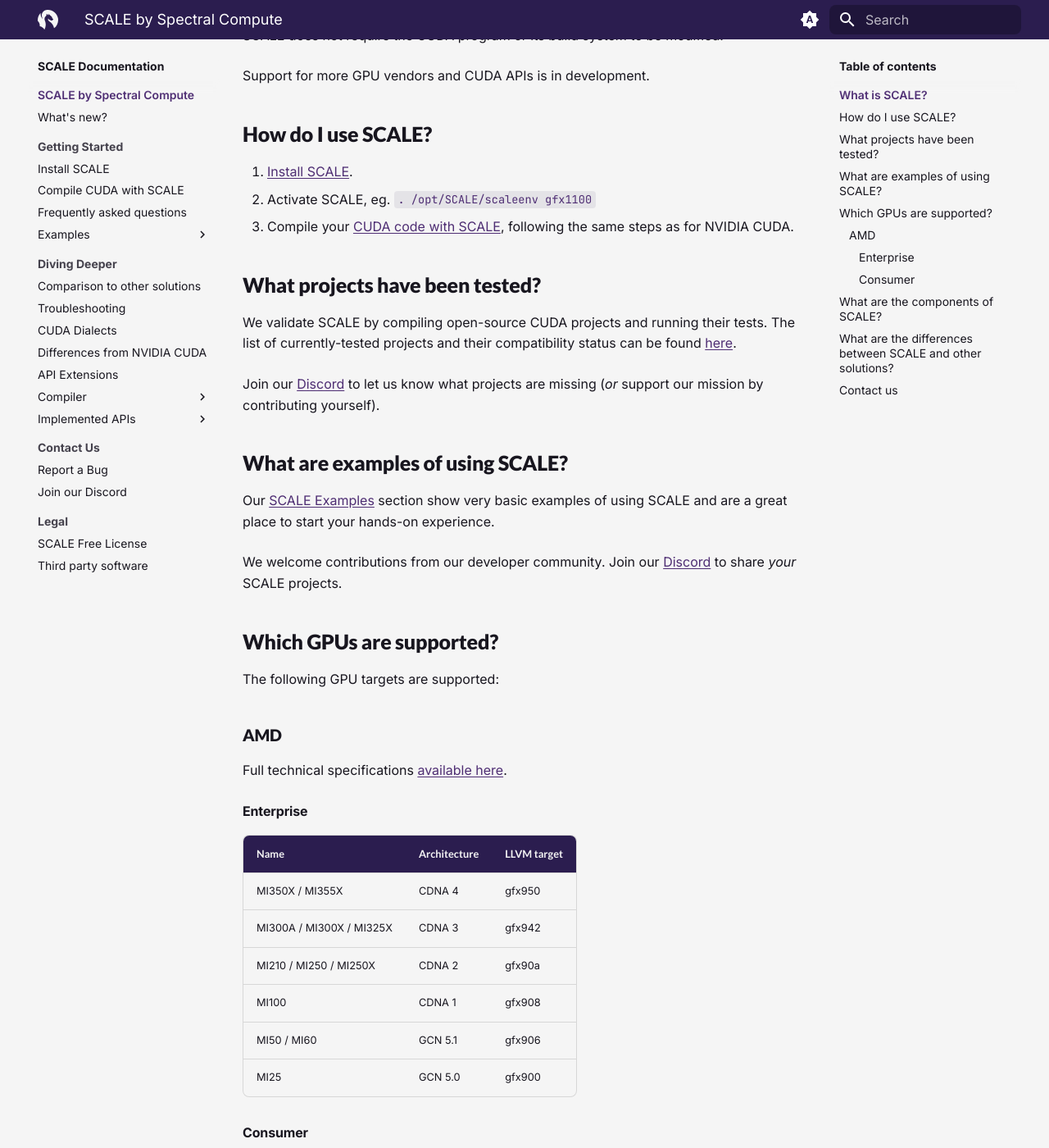
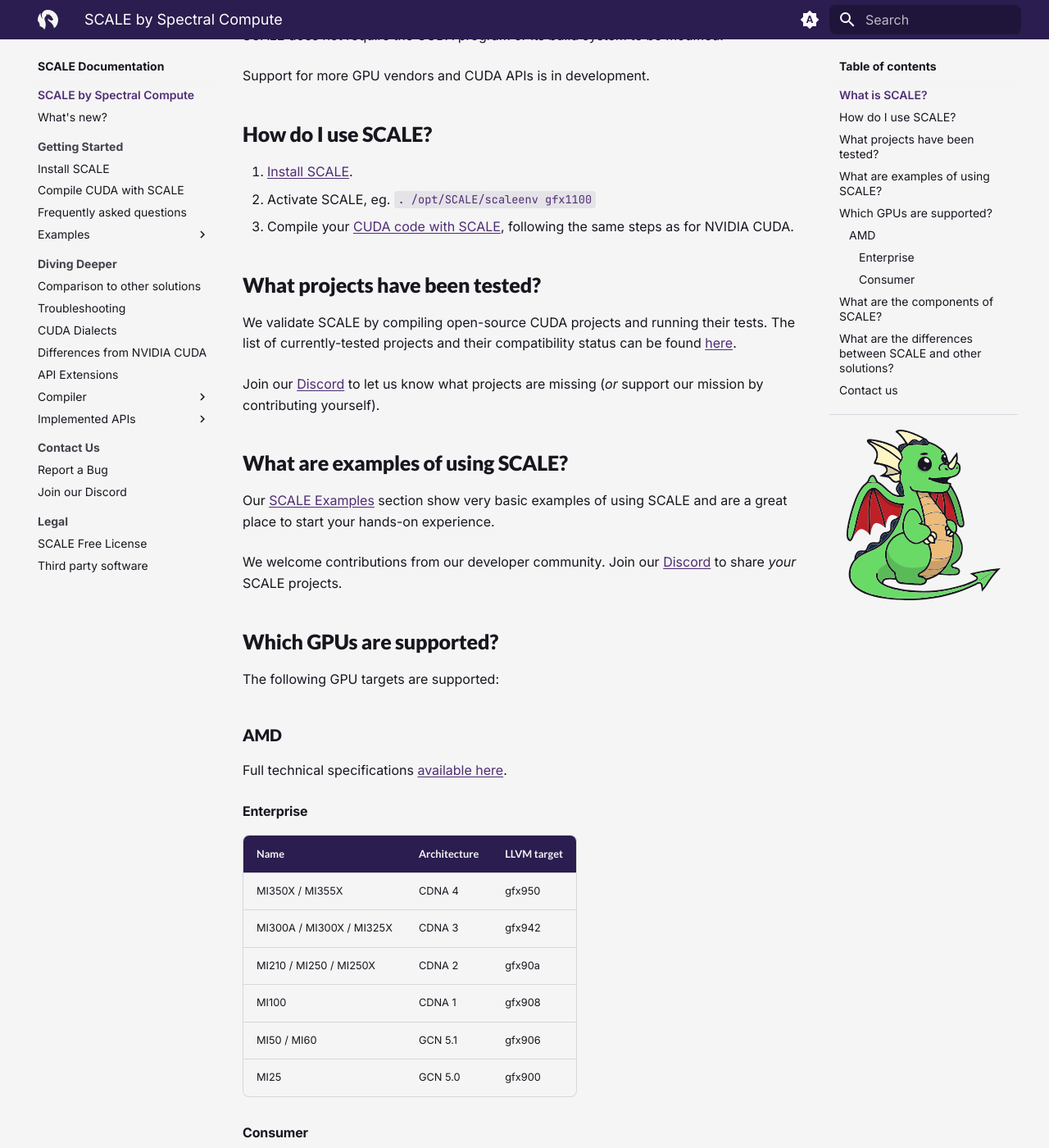
Before and after one commit to spectral-compute/scale-docs, an MkDocs documentation site: the page built from docs/README.md, in a window 1280 px wide and 1400 px high, scrolled down 275 px. Shown: the whole window at 82% size. Built offline with MkDocs 1.6.1 and Material for MkDocs 9.7.7, drawn with Linux system fonts in a browser that asks for light colours; the version menu is left out.

Commit message:
Add Scaley TOC mascot with animated pixel fire

```diff
--- /dev/null
+++ b/docs/scaley.js
@@ -0,0 +1,128 @@
+(() => {
+  const state = {
+    timers: []
+  };
+
+  const MIN_IDLE_MS = 5500;
+  const MAX_IDLE_MS = 13000;
+  const MIN_BREATH_MS = 1400;
+  const MAX_BREATH_MS = 2600;
+  const MIN_PARTICLE_GAP_MS = 24;
+  const MAX_PARTICLE_GAP_MS = 55;
+  const FIRE_COLORS = [
+    ["#ff3b30", "#9d0f1c"],
+    ["#ff4d3a", "#a90f1f"],
+    ["#ff613d", "#b01323"],
+    ["#ff7a40", "#c44916"]
+  ];
+
+  function randomBetween(min, max) {
+    return Math.floor(Math.random() * (max - min + 1)) + min;
+  }
+
+  function clearTimers() {
+    state.timers.forEach((id) => window.clearTimeout(id));
+    state.timers = [];
+  }
+
+  function setTimer(callback, delayMs) {
+    const id = window.setTimeout(callback, delayMs);
+    state.timers.push(id);
+    return id;
+  }
+
+  function createFireParticle(mascot) {
+    const fireLayer = mascot.querySelector("[data-scaley-fire-layer]");
+    if (!fireLayer) {
+      return;
+    }
+
+    const particle = document.createElement("span");
+    particle.className = "scaley-fire-particle";
+    const [particleColor, particleShadow] =
+      FIRE_COLORS[randomBetween(0, FIRE_COLORS.length - 1)];
+    particle.style.setProperty("--particle-size", `${randomBetween(3, 7)}px`);
+    particle.style.setProperty("--particle-offset-y", `${randomBetween(-8, 8)}px`);
+    particle.style.setProperty("--particle-travel-x", `${randomBetween(40, 88)}px`);
+    particle.style.setProperty("--particle-drift-y", `${randomBetween(-6, 6)}px`);
+    particle.style.setProperty("--particle-duration", `${randomBetween(380, 820)}ms`);
+    particle.style.setProperty("--particle-color", particleColor);
+    particle.style.setProperty("--particle-shadow", particleShadow);
+
+    fireLayer.appendChild(particle);
+    particle.addEventListener(
+      "animationend",
+      () => {
+        particle.remove();
+      },
+      { once: true }
+    );
+  }
+
+  function emitFirePacket(mascot) {
+    const particlesThisTick = randomBetween(2, 4);
+    for (let i = 0; i < particlesThisTick; i += 1) {
+      createFireParticle(mascot);
+    }
+  }
+
+  function scheduleBreath(mascot) {
+    setTimer(() => {
+      if (!document.body.contains(mascot)) {
+        return;
+      }
+
+      mascot.classList.add("is-breathing");
+      const burstEnd = performance.now() + randomBetween(MIN_BREATH_MS, MAX_BREATH_MS);
+
+      const emit = () => {
+        if (!document.body.contains(mascot)) {
+          return;
+        }
+
+        emitFirePacket(mascot);
+
+        if (performance.now() < burstEnd) {
+          setTimer(emit, randomBetween(MIN_PARTICLE_GAP_MS, MAX_PARTICLE_GAP_MS));
+          return;
+        }
+
+        mascot.classList.remove("is-breathing");
+        scheduleBreath(mascot);
+      };
+
+      emit();
+    }, randomBetween(MIN_IDLE_MS, MAX_IDLE_MS));
+  }
+
+  function initScaleyMascot() {
+    clearTimers();
+
+    const mascot = document.querySelector("[data-scaley-mascot]");
+    if (!mascot) {
+      return;
+    }
+
+    mascot.classList.remove("is-breathing");
+    const fireLayer = mascot.querySelector("[data-scaley-fire-layer]");
+    if (fireLayer) {
+      fireLayer.replaceChildren();
+    }
+
+    if (window.matchMedia("(prefers-reduced-motion: reduce)").matches) {
+      return;
+    }
+
+    scheduleBreath(mascot);
+  }
+
+  if (typeof document$ !== "undefined") {
+    document$.subscribe(initScaleyMascot);
+  } else if (document.readyState === "loading") {
+    document.addEventListener("DOMContentLoaded", initScaleyMascot, {
+      once: true
+    });
+  } else {
+    initScaleyMascot();
+  }
+})();
--- a/docs/style.css
+++ b/docs/style.css
@@ -847,3 +847,125 @@ html {
   background: var(--md-default-bg-color) !important;
   box-shadow: 0 0 0.4rem 0.4rem var(--md-default-bg-color) !important;
 }
+
+/* --------------------------------------------------------------------------
+   19. TOC Mascot (Scaley)
+   -------------------------------------------------------------------------- */
+
+.scaley-sidebar-mascot {
+  margin-top: 1rem;
+  padding-top: 0.9rem;
+  border-top: 1px solid rgba(43, 29, 79, 0.14);
+}
+
+.scaley-sidebar-mascot__stage {
+  position: relative;
+  width: min(100%, 188px);
+  margin: 0 auto;
+}
+
+.scaley-sidebar-mascot__img {
+  position: relative;
+  z-index: 2;
+  display: block;
+  width: 100%;
+  height: auto;
+}
+
+.scaley-sidebar-mascot__fire {
+  position: absolute;
+  left: 60%;
+  top: 22%;
+  width: 42%;
+  height: 16%;
+  z-index: 1;
+  pointer-events: none;
+  overflow: visible;
+}
+
+.scaley-sidebar-mascot__fire::before {
+  content: "";
+  position: absolute;
+  left: -0.15rem;
+  top: 50%;
+  width: 5px;
+  height: 5px;
+  border-radius: 1px;
+  opacity: 0;
+  transform: translateY(-50%);
+  background-color: #ff4d3a;
+  box-shadow:
+    1px 1px 0 #a90f1f,
+    -1px 0 0 #ff8c42;
+}
+
+.scaley-sidebar-mascot.is-breathing .scaley-sidebar-mascot__fire::before {
+  opacity: 1;
+  animation: scaley-muzzle-flicker 120ms steps(2, end) infinite;
+}
+
+[data-md-color-scheme="slate"] .scaley-sidebar-mascot {
+  border-top-color: rgba(174, 132, 255, 0.22);
+}
+
+.scaley-fire-particle {
+  --particle-size: 5px;
+  --particle-offset-y: 0px;
+  --particle-travel-x: 56px;
+  --particle-drift-y: 0px;
+  --particle-duration: 620ms;
+  --particle-color: #ff4d3a;
+  --particle-shadow: #a90f1f;
+  position: absolute;
+  left: 0;
+  top: 50%;
+  width: var(--particle-size);
+  height: var(--particle-size);
+  border-radius: 1px;
+  opacity: 0;
+  transform: translate3d(0, calc(-50% + var(--particle-offset-y)), 0);
+  background-color: var(--particle-color);
+  box-shadow:
+    1px 1px 0 var(--particle-shadow),
+    -1px 0 0 #ff8c42;
+  animation: scaley-fire-particle var(--particle-duration) steps(12, end) forwards;
+}
+
+@keyframes scaley-fire-particle {
+  0% {
+    opacity: 0;
+    transform: translate3d(0, calc(-50% + var(--particle-offset-y)), 0);
+  }
+  10% {
+    opacity: 1;
+  }
+  78% {
+    opacity: 1;
+  }
+  100% {
+    opacity: 0;
+    transform: translate3d(
+        var(--particle-travel-x),
+        calc(-50% + var(--particle-offset-y) + var(--particle-drift-y)),
+        0
+      )
+      scale(1);
+  }
+}
+
+@keyframes scaley-muzzle-flicker {
+  0%,
+  100% {
+    transform: translateY(-50%);
+  }
+  50% {
+    transform: translateY(-50%) translateX(1px);
+  }
+}
+
+@media (prefers-reduced-motion: reduce) {
+  .scaley-sidebar-mascot__fire::before,
+  .scaley-fire-particle {
+    animation: none !important;
+  }
+}
--- a/mkdocs.yml
+++ b/mkdocs.yml
@@ -3,6 +3,8 @@ site_url: https://docs.scale-lang.com/
 docs_dir: docs/
 extra_css:
   - style.css
+extra_javascript:
+  - scaley.js
 theme:
   name: material
   custom_dir: overrides
--- a/overrides/main.html
+++ b/overrides/main.html
@@ -1,6 +1,37 @@
-{% extends "base.html" %} {% block extrahead %} {{ super() }}
-<link
-  href="https://fonts.googleapis.com/css2?family=Inter:wght@400;600;700&family=Lato:wght@700;800;900&family=JetBrains+Mono:wght@400;500&display=swap"
-  rel="stylesheet"
-/>
+{% extends "base.html" %}
+
+{% block extrahead %}
+  {{ super() }}
+  <link
+    href="https://fonts.googleapis.com/css2?family=Inter:wght@400;600;700&family=Lato:wght@700;800;900&family=JetBrains+Mono:wght@400;500&display=swap"
+    rel="stylesheet"
+  />
 {% endblock %}
+
+{% block site_nav %}
+  {% if nav %}
+    {% if page.meta and page.meta.hide %}
+      {% set hidden = "hidden" if "navigation" in page.meta.hide %}
+    {% endif %}
+    <div class="md-sidebar md-sidebar--primary" data-md-component="sidebar" data-md-type="navigation" {{ hidden }}>
+      <div class="md-sidebar__scrollwrap">
+        <div class="md-sidebar__inner">
+          {% include "partials/nav.html" %}
+        </div>
+      </div>
+    </div>
+  {% endif %}
+  {% if "toc.integrate" not in features %}
+    {% if page.meta and page.meta.hide %}
+      {% set hidden = "hidden" if "toc" in page.meta.hide %}
+    {% endif %}
+    <div class="md-sidebar md-sidebar--secondary" data-md-component="sidebar" data-md-type="toc" {{ hidden }}>
+      <div class="md-sidebar__scrollwrap">
+        <div class="md-sidebar__inner">
+          {% include "partials/toc.html" %}
+          {% include "partials/scaley.html" %}
+        </div>
+      </div>
+    </div>
+  {% endif %}
+{% endblock %}
--- /dev/null
+++ b/overrides/partials/scaley.html
@@ -0,0 +1,12 @@
+<div class="scaley-sidebar-mascot" data-scaley-mascot aria-hidden="true">
+  <div class="scaley-sidebar-mascot__stage">
+    <img
+      class="scaley-sidebar-mascot__img scaley-sidebar-mascot__img--base"
+      src="{{ 'scale-scaley.svg' | url }}"
+      alt=""
+      loading="lazy"
+      decoding="async"
+    />
+    <div class="scaley-sidebar-mascot__fire" data-scaley-fire-layer></div>
+  </div>
+</div>
```
Also changed, not shown: docs/scale-scaley-fire.svg (added), docs/scale-scaley.svg (added).
